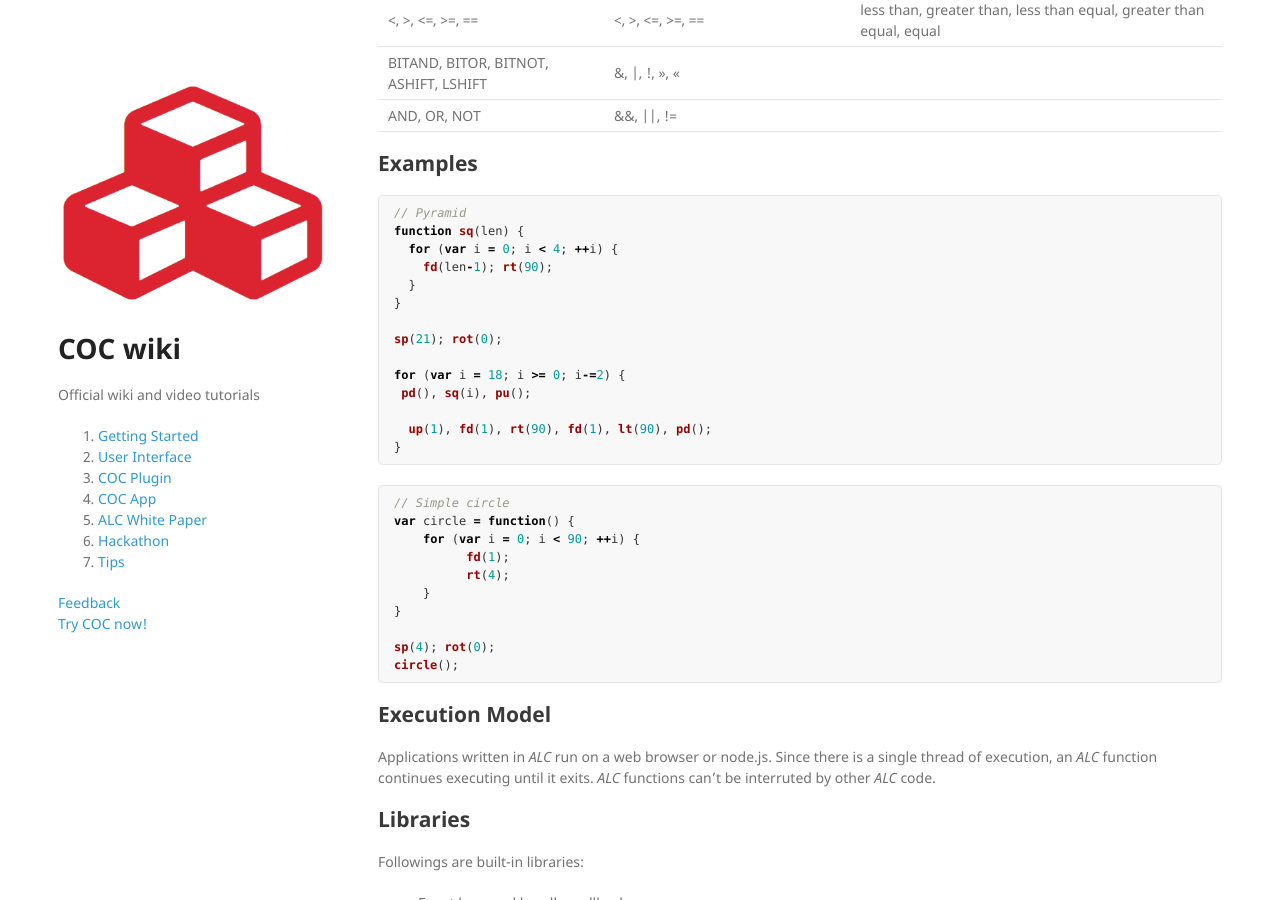
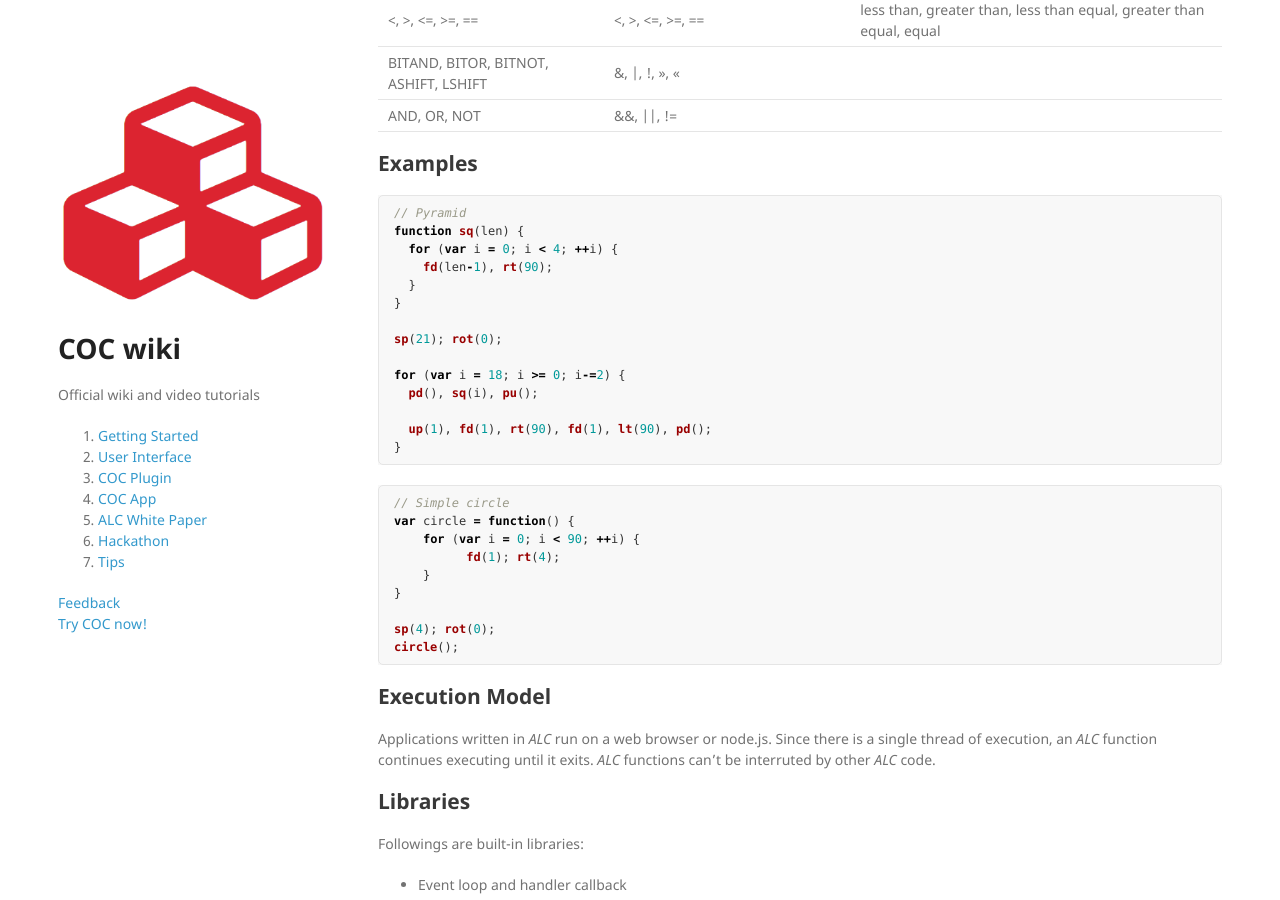
Before and after one commit to daisykim/daisykim.github.io, a Jekyll site: the page built from p/alc-1.0-white-paper.md, in a window 1280 px wide and 900 px high, scrolled down 1538 px. Built offline with Jekyll 4.4.1, drawn with Linux system fonts in a browser that asks for light colours; nearby versions of some CDN libraries.

```diff
--- a/p/alc-1.0-white-paper.md
+++ b/p/alc-1.0-white-paper.md
@@ -55,14 +55,14 @@ Current _ALC_ edition is 1.0.
 // Pyramid
 function sq(len) {
   for (var i = 0; i < 4; ++i) {
-    fd(len-1); rt(90);
+    fd(len-1), rt(90);
   }
 }
 
 sp(21); rot(0);
 
 for (var i = 18; i >= 0; i-=2) {
- pd(), sq(i), pu();
+  pd(), sq(i), pu();
 
   up(1), fd(1), rt(90), fd(1), lt(90), pd();
 }
@@ -72,8 +72,7 @@ for (var i = 18; i >= 0; i-=2) {
 // Simple circle
 var circle = function() {
     for (var i = 0; i < 90; ++i) {
-          fd(1);
-          rt(4);
+          fd(1); rt(4);
     }
 }
 
```
